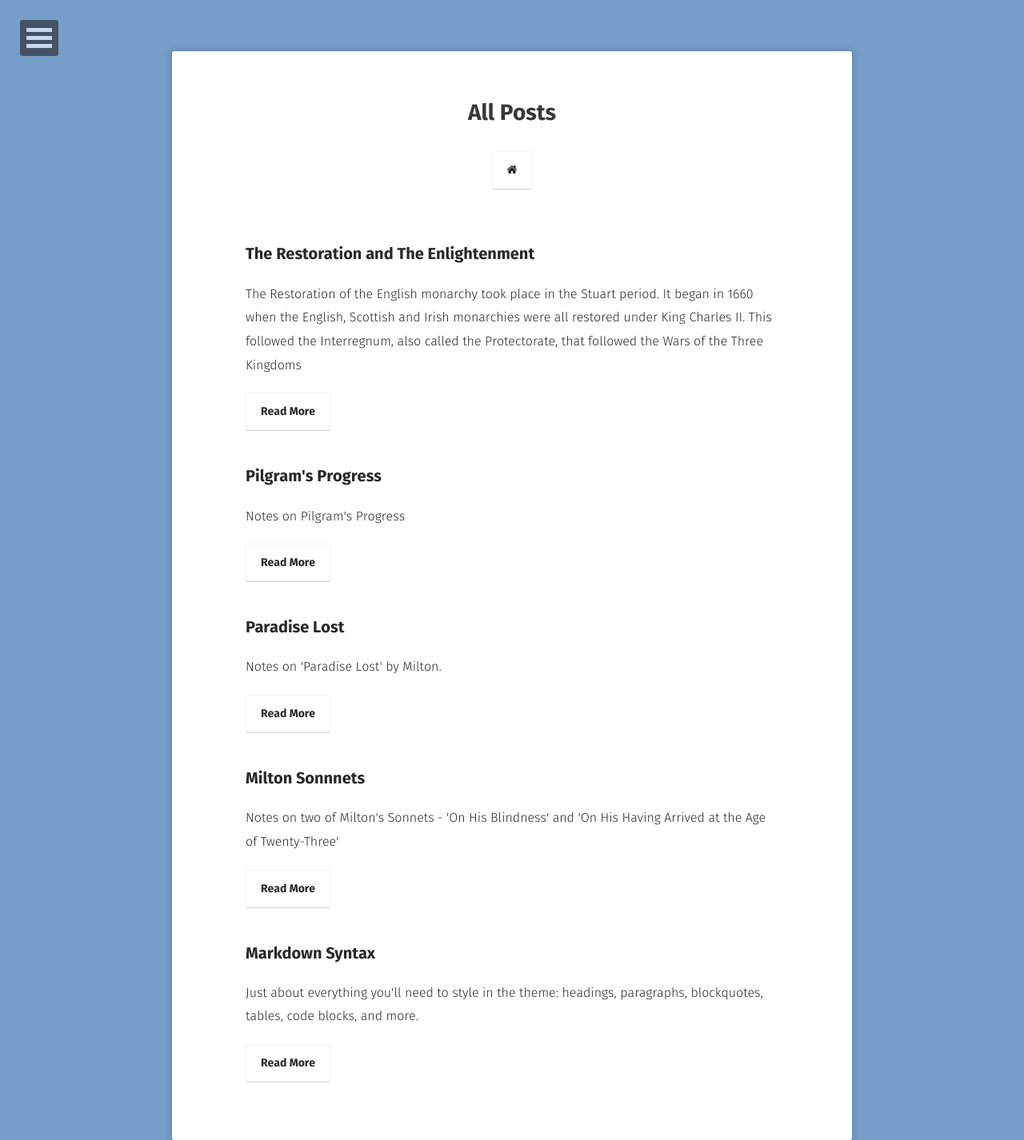
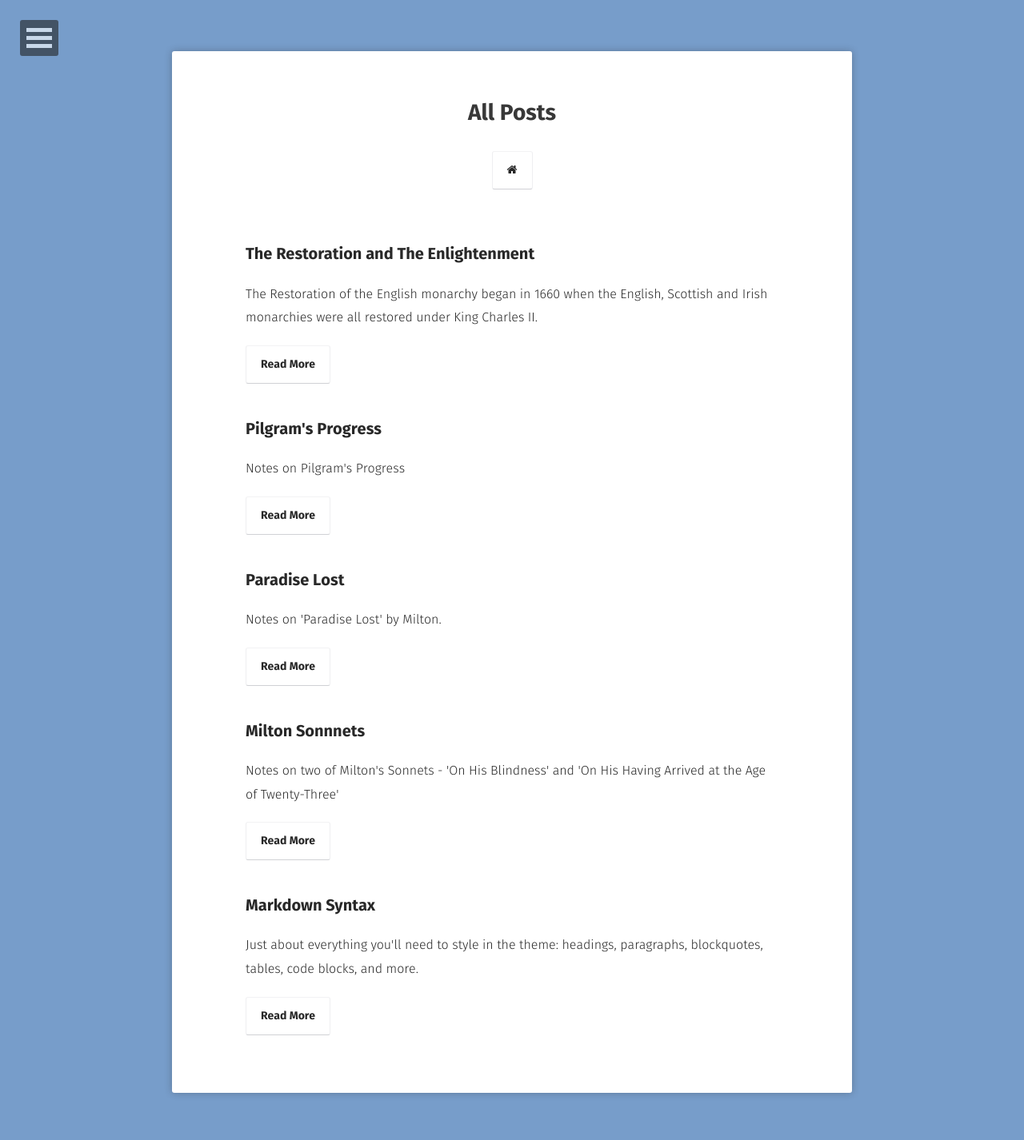
Before and after one commit to EthenStrine/site, a Jekyll site: the page built from posts/index.md, in a window 1280 px wide. Shown: the whole page at 80% size. Built offline with Jekyll 4.4.1, drawn with Linux system fonts in a browser that asks for light colours; some web fonts are replaced.

Commit message:
Update 2019-01-17-the-restoration-and-enlightenment.md

```diff
--- a/_posts/2019-01-17-the-restoration-and-enlightenment.md
+++ b/_posts/2019-01-17-the-restoration-and-enlightenment.md
@@ -2,7 +2,7 @@
 layout: post
 title:  "The Restoration and The Enlightenment"
 date:   2019-01-17
-excerpt: "The Restoration of the English monarchy took place in the Stuart period. It began in 1660 when the English, Scottish and Irish monarchies were all restored under King Charles II. This followed the Interregnum, also called the Protectorate, that followed the Wars of the Three Kingdoms"
+excerpt: "The Restoration of the English monarchy began in 1660 when the English, Scottish and Irish monarchies were all restored under King Charles II."
 tag:
 - English
 - Notes
```
